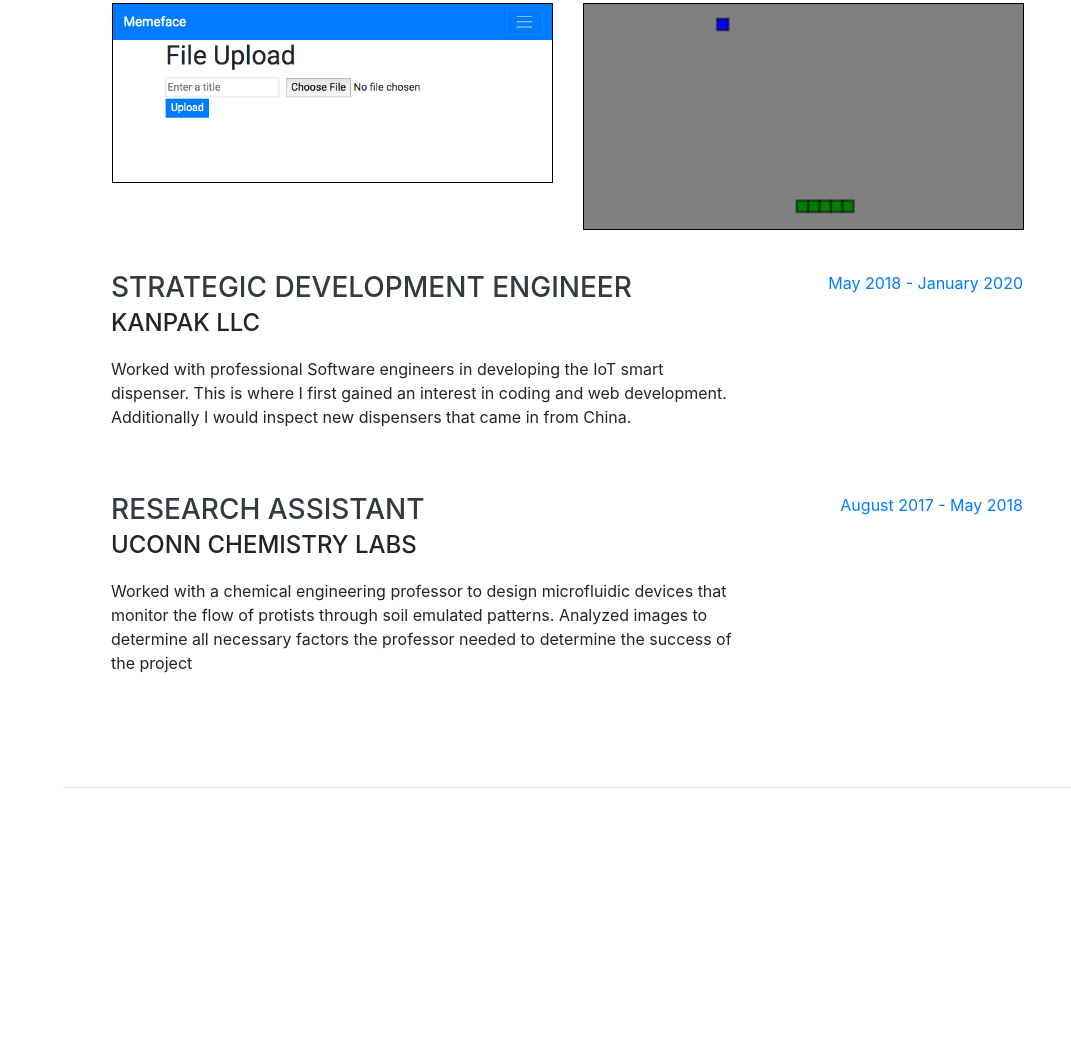
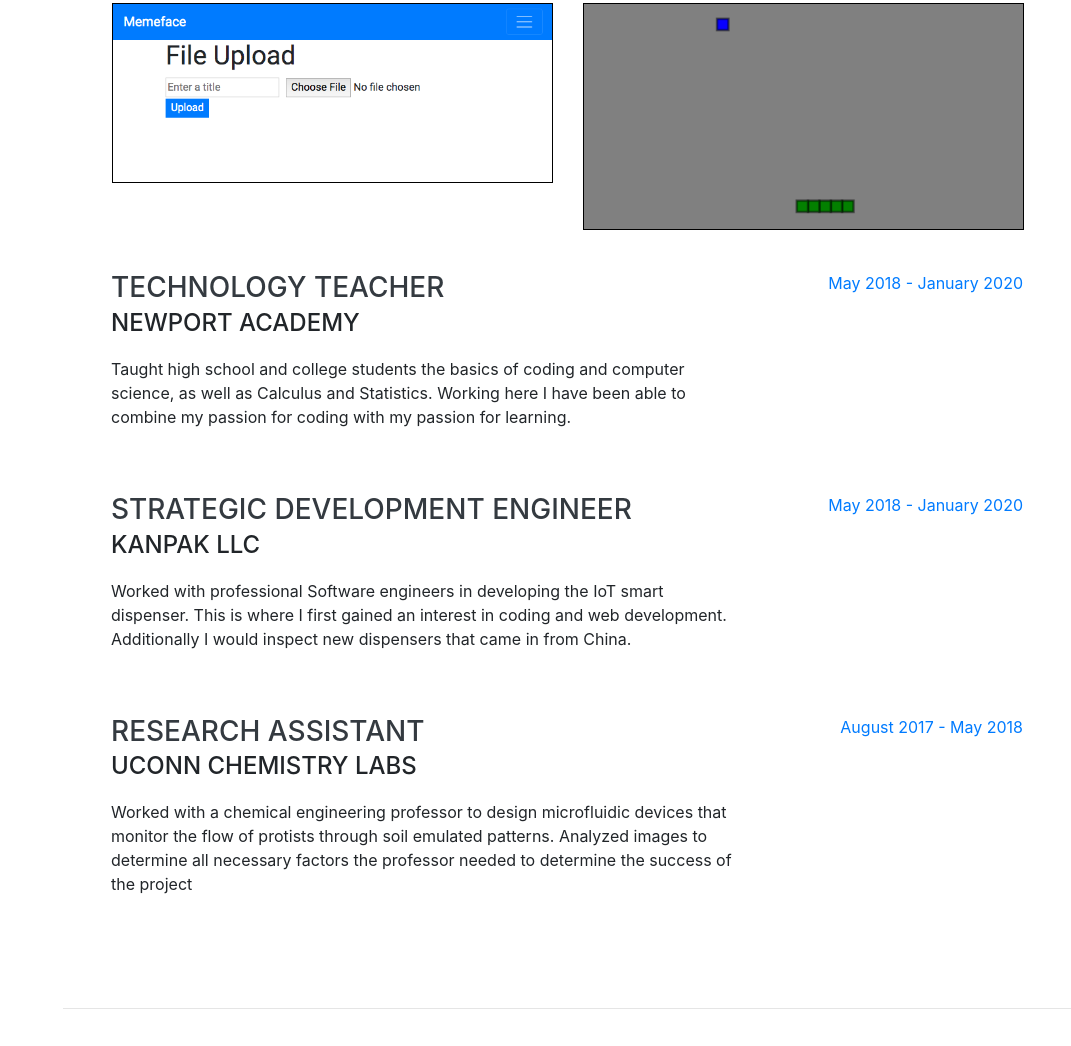
Before and after one commit to averyburne/portfolio, a website with bundled scripts: page index.html in a window 1280 px wide. Shown: the part 1767-2813 px from the top of the page, without its empty margins (209-1280 px from the left). Built offline with nearby package versions, Linux system fonts and the light colour scheme; a web font is replaced by a local one.

Commit message:
Added Newport work

```diff
--- a/index.html
+++ b/index.html
@@ -162,6 +162,17 @@
           <!-- <a href="https://t-hatsquad.github.io/bucket-list-client/">
             <img src="img/bucket-list"
           </a> -->
+        </div>
+
+        <div class="resume-item d-flex flex-column flex-md-row justify-content-between mb-5">
+          <div class="resume-content">
+            <h3 class="mb-0">Technology Teacher</h3>
+            <div class="subheading mb-3">Newport Academy</div>
+            <p>Taught high school and college students the basics of coding and computer science, as well as Calculus and Statistics. Working here I have been able to combine my passion for coding with my passion for learning.</p>
+          </div>
+          <div class="resume-date text-md-right">
+            <span class="text-primary">May 2018 - January 2020</span>
+          </div>
         </div>
 
         <div class="resume-item d-flex flex-column flex-md-row justify-content-between mb-5">
```
